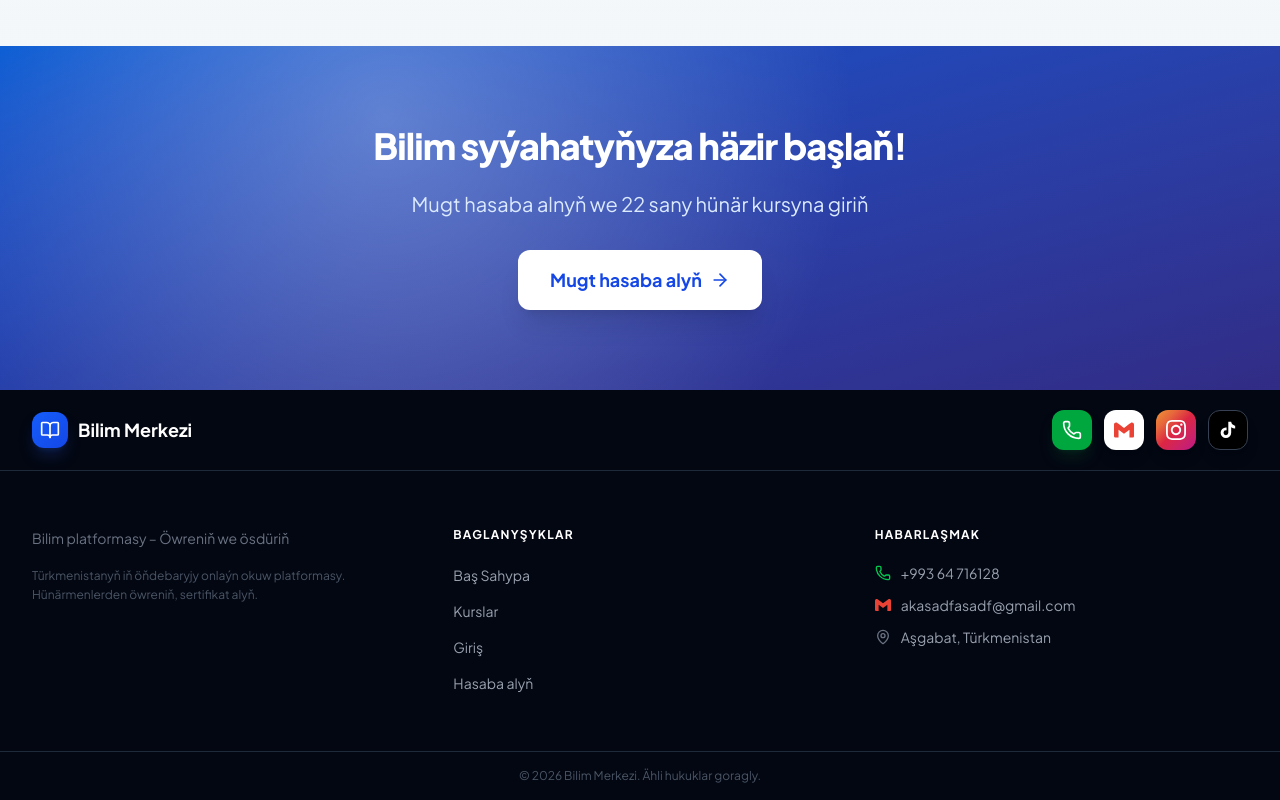
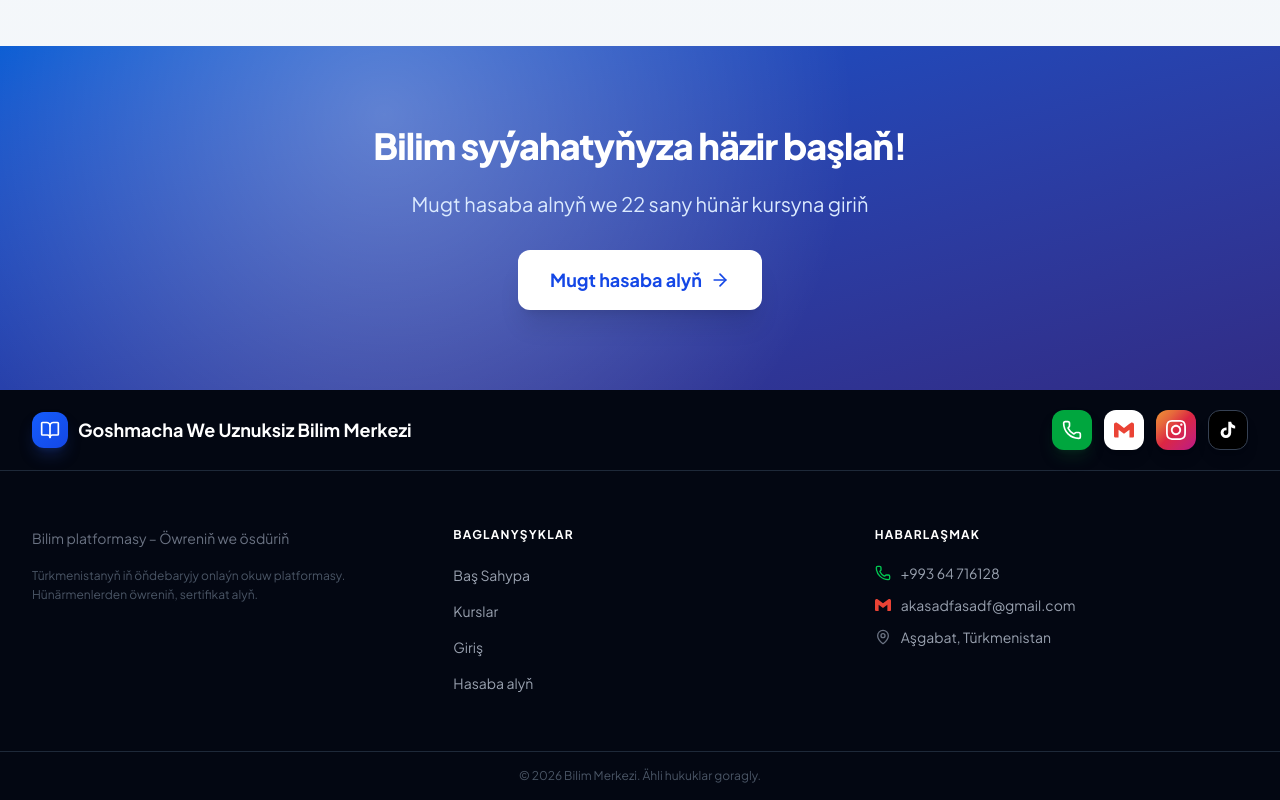
Before and after one commit to akasdfasadf-sys/course2, a Vue app: page / in a window 1280 px wide. Shown: the part 2224-3024 px from the top of the page. Built offline with nearby package versions, Linux system fonts and the light colour scheme.

Commit message:
Proekt täzelendi

```diff
--- a/src/pages/Landing.vue
+++ b/src/pages/Landing.vue
@@ -193,7 +193,7 @@
             <div class="bg-gradient-to-br from-blue-600 to-blue-700 text-white p-2 rounded-xl shadow-lg shadow-blue-900/40">
               <BookOpen class="w-5 h-5" />
             </div>
-            <span class="text-lg font-bold text-white">Bilim Merkezi</span>
+            <span class="text-lg font-bold text-white">Goshmacha We Uznuksiz Bilim Merkezi</span>
           </div>
 
           <!-- Sosial ikonkalar -->
```
